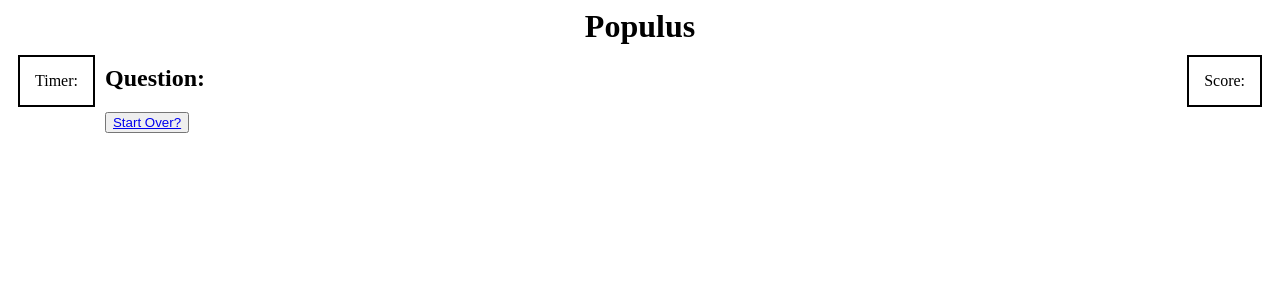
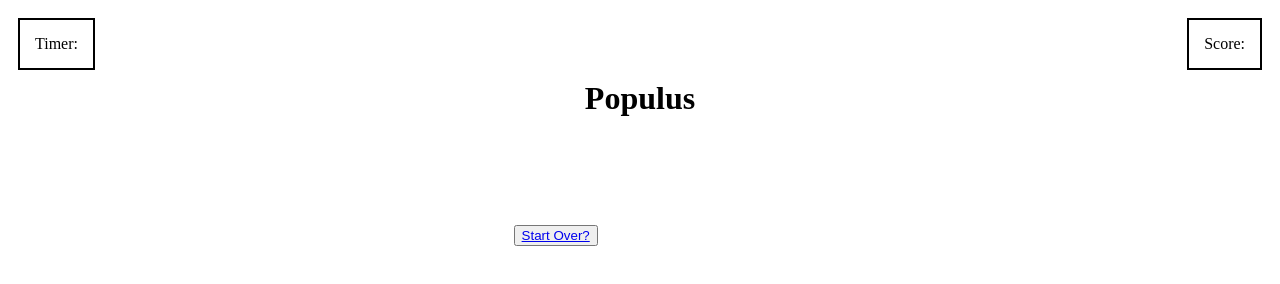
Before and after one commit to mgcarbonell/trivia-game, a plain HTML site: page html/game.html in a window 1280 px wide. Drawn offline with Linux system fonts and the light colour scheme.

Commit message:
Updating HTML to reflect new CSS design

```diff
--- a/html/game.html
+++ b/html/game.html
@@ -7,24 +7,24 @@
   <link rel="stylesheet" href="css/gamepage.css">
   <script src="js/app.js" defer></script>
 </head>
-<header>
-   <div>
-      <h1 class="questionNumber">Populus</h1>
-      <span id="timer">Timer: </span>
-      <span id="score">Score: </span>
-      <h2>Question:</h2>
+<body>
+  <div class="parent">
+    <div class="div1">
+      <span id="timer" class="div1">Timer: </span>
     </div>
-</header>
-<body>
-    <div class="questionContainer">
-        <div id="question"></div>
+    <div class="div2">
+      <span id="score" class="div2">Score: </span>
     </div>
-    <div class ="answerContainer">
-        <div class="answer" id="a"></div>
-        <div class="answer" id="b"></div>
-</div>
-</body>
-  <footer>
-    <button type="button" class="redo"><a href="main.html">Start Over?</a></button>
-  </footer>
+    <div class="div3">
+      <h1 class="div3">Populus</h1>
+    </div>
+    <div class="div4" id = "question"> </div>
+    <div class="div5" id = "answerA"> </div>
+    <div class="div6" id = "answerB"> </div>
+    <div class="div7">
+      <button type="button" class="redo"><a href="main.html">Start Over?</a></button>
+    </div>
+    </div>
+  </body>
+
 </html>
```
